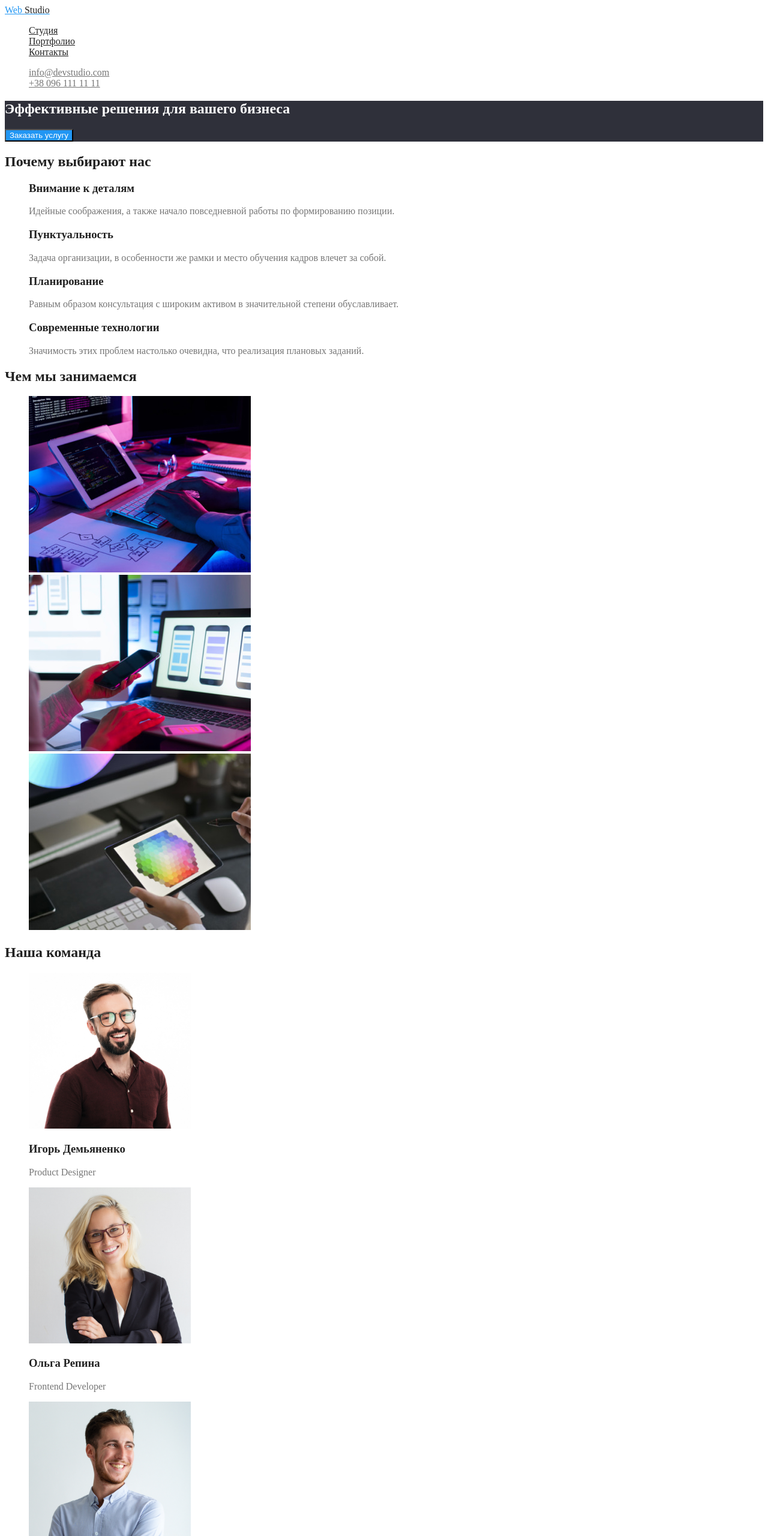
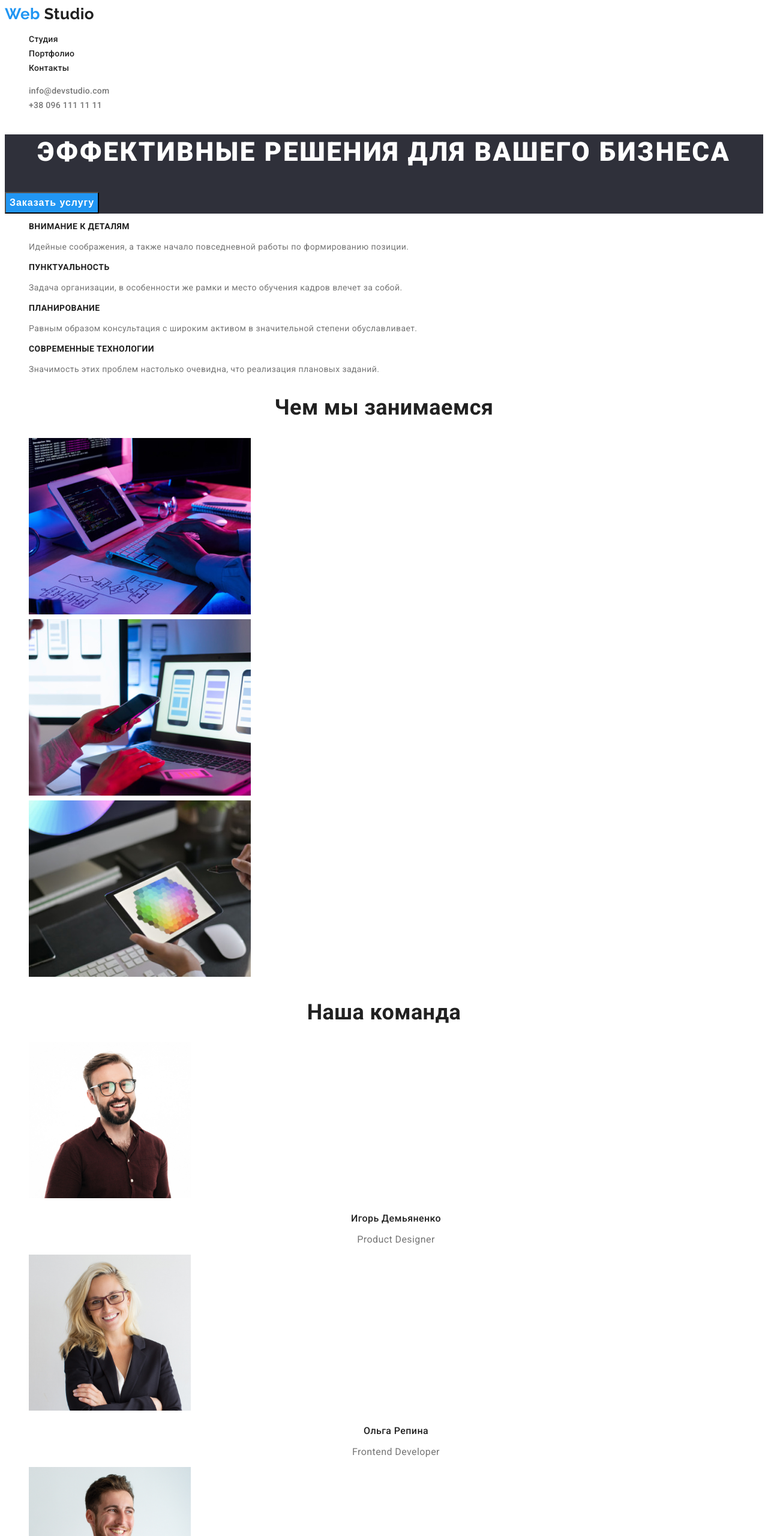
Before and after one commit to HavryshDmytro/goit-markup-hw-02, a plain HTML site: page index.html in a window 1280 px wide. Shown: the top 2560 px of the page at 60% size. Drawn offline with Linux system fonts and the light colour scheme.

Commit message:
добавляет оформление текста и цвета

```diff
--- a/css/styles.css
+++ b/css/styles.css
@@ -10,14 +10,39 @@
 body {
   background-color: var(--primary-bg-color);
   color: var(--primary-text-color);
+
+  font-family: Roboto, sans-serif;
+  letter-spacing: 0.03em;
+  font-size: 14px;
+  line-height: 1.71;
 }
 
 .list {
   list-style: none;
 }
 
+.visually-hidden {
+  position: absolute;
+  white-space: nowrap;
+  width: 1px;
+  height: 1px;
+  overflow: hidden;
+  border: 0;
+  padding: 0;
+  clip: rect(0 0 0 0);
+  clip-path: inset(50%);
+  margin: -1px;
+}
+
 .logo {
   color: var(--accent-color);
+
+  font-family: Raleway, sans-serif;
+  font-weight: 700;
+  font-size: 26px;
+  line-height: 1.19;
+
+  text-decoration: none;
 }
 
 .logo .part-two {
@@ -27,6 +52,13 @@ body {
 /* site nav */
 .site-nav .link {
   color: var(--title-text-color);
+
+  font-weight: 500;
+  font-size: 14px;
+  line-height: 1.14;
+  letter-spacing: 0.02em;
+
+  text-decoration: none;
 }
 
 .site-nav .link:hover,
@@ -37,6 +69,13 @@ body {
 /* auth-nav */
 .auth-nav .link {
   color: #757575;
+
+  font-weight: 500;
+  font-size: 14px;
+  line-height: 1.14;
+  letter-spacing: 0.02em;
+
+  text-decoration: none;
 }
 
 .auth-nav .link:hover,
@@ -51,11 +90,24 @@ body {
 
 .hero-title {
   color: var(--white-color);
+
+  font-weight: 900;
+  font-size: 44px;
+  line-height: 1.36;
+  text-align: center;
+  letter-spacing: 0.06em;
+  text-transform: uppercase;
 }
 
 .hero .button {
   background-color: var(--accent-color);
   color: var(--white-color);
+  cursor: pointer;
+
+  font-weight: 700;
+  font-size: 16px;
+  line-height: 1.87;
+  letter-spacing: 0.06em;
 }
 
 .hero .button:hover,
@@ -66,16 +118,37 @@ body {
 /* section */
 .section-title {
   color: var(--title-text-color);
+
+  font-weight: 700;
+  font-size: 36px;
+  line-height: 1.17;
+  text-align: center;
 }
 
 /* features */
 .features .title {
   color: var(--title-text-color);
+
+  font-weight: 700;
+  font-size: 14px;
+  line-height: 1.14;
+  text-transform: uppercase;
 }
 
 /* employees */
-.employees .title {
+.employees-title {
   color: var(--title-text-color);
+
+  font-weight: 500;
+  font-size: 16px;
+  line-height: 1.19;
+  text-align: center;
+}
+
+.employees-text {
+  font-size: 16px;
+  line-height: 1.19;
+  text-align: center;
 }
 
 /* footer */
@@ -87,9 +160,16 @@ footer {
 }
 .footer .map {
   color: var(--white-color);
+  font-style: normal;
+
+  text-decoration: none;
 }
 .footer .auth {
   color: var(--primary-text-color);
+
+  font-style: normal;
+
+  text-decoration: none;
 }
 
 /* Portfolio */
@@ -97,6 +177,11 @@ footer {
 .portfolio-button .button {
   background-color: var(--button-bg-color);
   color: var(--title-text-color);
+  cursor: pointer;
+
+  font-weight: 500;
+  font-size: 16px;
+  line-height: 1.62;
 }
 .portfolio-button .button:hover,
 .portfolio-button .button:focus {
@@ -104,8 +189,23 @@ footer {
   color: var(--white-color);
 }
 
-/* project */
-
 .portfolio-project .title {
   color: var(--title-text-color);
+
+  font-weight: 700;
+  font-size: 18px;
+  line-height: 2;
+  letter-spacing: 0.06em;
 }
+
+.portfolio-project .text {
+  color: var(--primary-text-color);
+
+  font-style: normal;
+  font-size: 16px;
+  line-height: 1.88;
+}
+
+.portfolio-link {
+  text-decoration: none;
+}
--- a/index.html
+++ b/index.html
@@ -5,6 +5,12 @@
     <meta http-equiv="X-UA-Compatible" content="IE=edge" />
     <meta name="viewport" content="width=device-width, initial-scale=1.0" />
     <title>Document</title>
+    <link rel="preconnect" href="https://fonts.googleapis.com" />
+    <link rel="preconnect" href="https://fonts.gstatic.com" crossorigin />
+    <link
+      href="https://fonts.googleapis.com/css2?family=Raleway:wght@700&family=Roboto:wght@400;500;700;900&display=swap"
+      rel="stylesheet"
+    />
     <link rel="stylesheet" href="./css/styles.css" />
   </head>
 
@@ -35,7 +41,7 @@
       </section>
       <!-- about as -->
       <section class="section">
-        <h2 class="section-title">Почему выбирают нас</h2>
+        <h2 class="visually-hidden">Почему выбирают нас</h2>
         <ul class="features list">
           <li>
             <h3 class="title">Внимание к деталям</h3>
@@ -96,23 +102,23 @@
         <ul class="employees list">
           <li>
             <img src="./images/team_card_1.jpg" alt="сотрудник компании" width="270" height="260" />
-            <h3 class="title">Игорь Демьяненко</h3>
-            <p>Product Designer</p>
+            <h3 class="employees-title">Игорь Демьяненко</h3>
+            <p class="employees-text">Product Designer</p>
           </li>
           <li>
             <img src="./images/team_card_2.jpg" alt="сотрудник компании" width="270" height="260" />
-            <h3 class="title">Ольга Репина</h3>
-            <p>Frontend Developer</p>
+            <h3 class="employees-title">Ольга Репина</h3>
+            <p class="employees-text">Frontend Developer</p>
           </li>
           <li>
             <img src="./images/team_card_3.jpg" alt="сотрудник компании" width="270" height="260" />
-            <h3 class="title">Николай Тарасов</h3>
-            <p>Marketing</p>
+            <h3 class="employees-title">Николай Тарасов</h3>
+            <p class="employees-text">Marketing</p>
           </li>
           <li>
             <img src="./images/team_card_4.jpg" alt="сотрудник компании" width="270" height="260" />
-            <h3 class="title">Михаил Ермаков</h3>
-            <p>UI Designer</p>
+            <h3 class="employees-title">Михаил Ермаков</h3>
+            <p class="employees-text">UI Designer</p>
           </li>
         </ul>
       </section>
```
Also changed, not shown: portfolio.html (+48 -16 lines).
